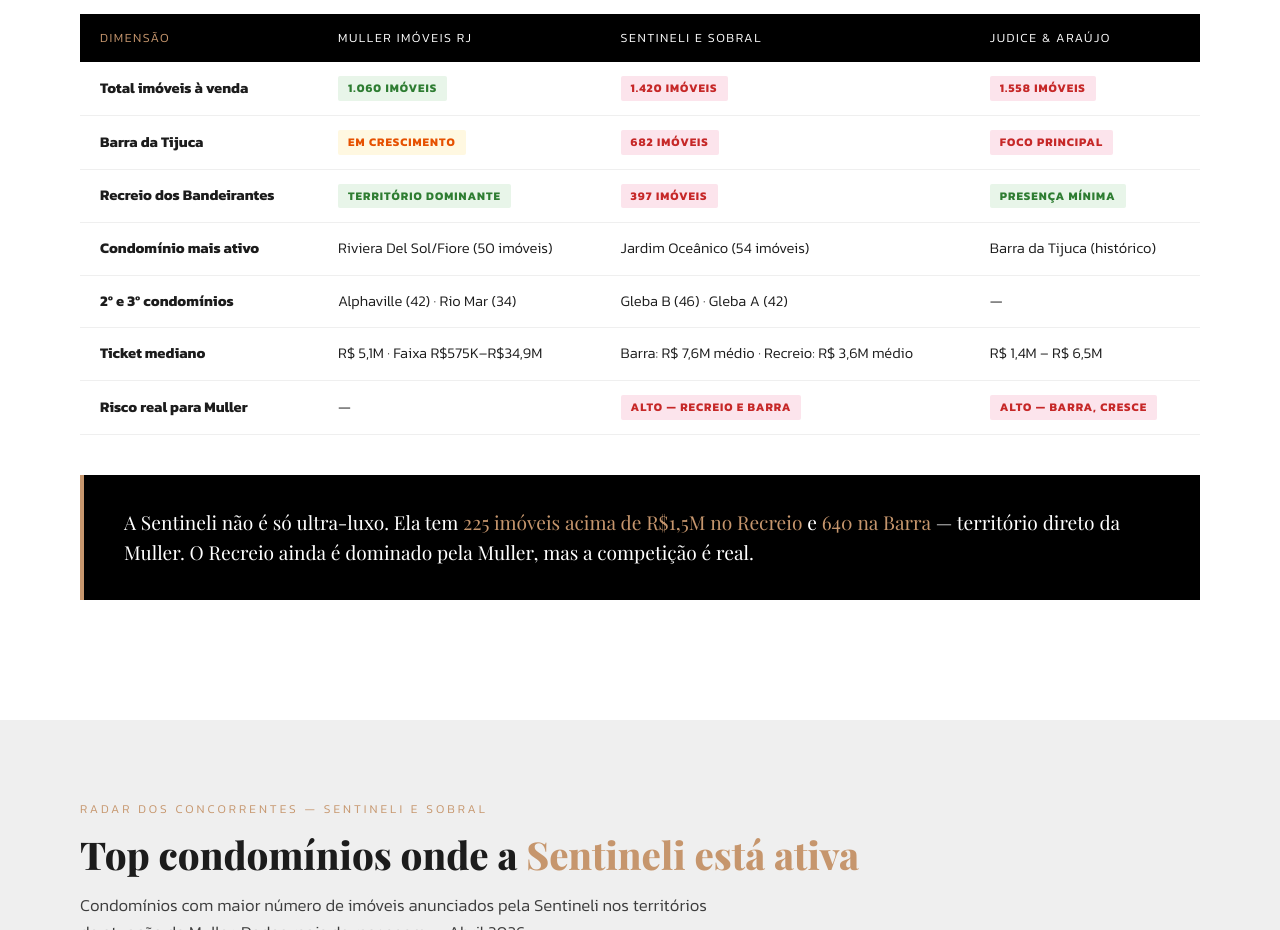
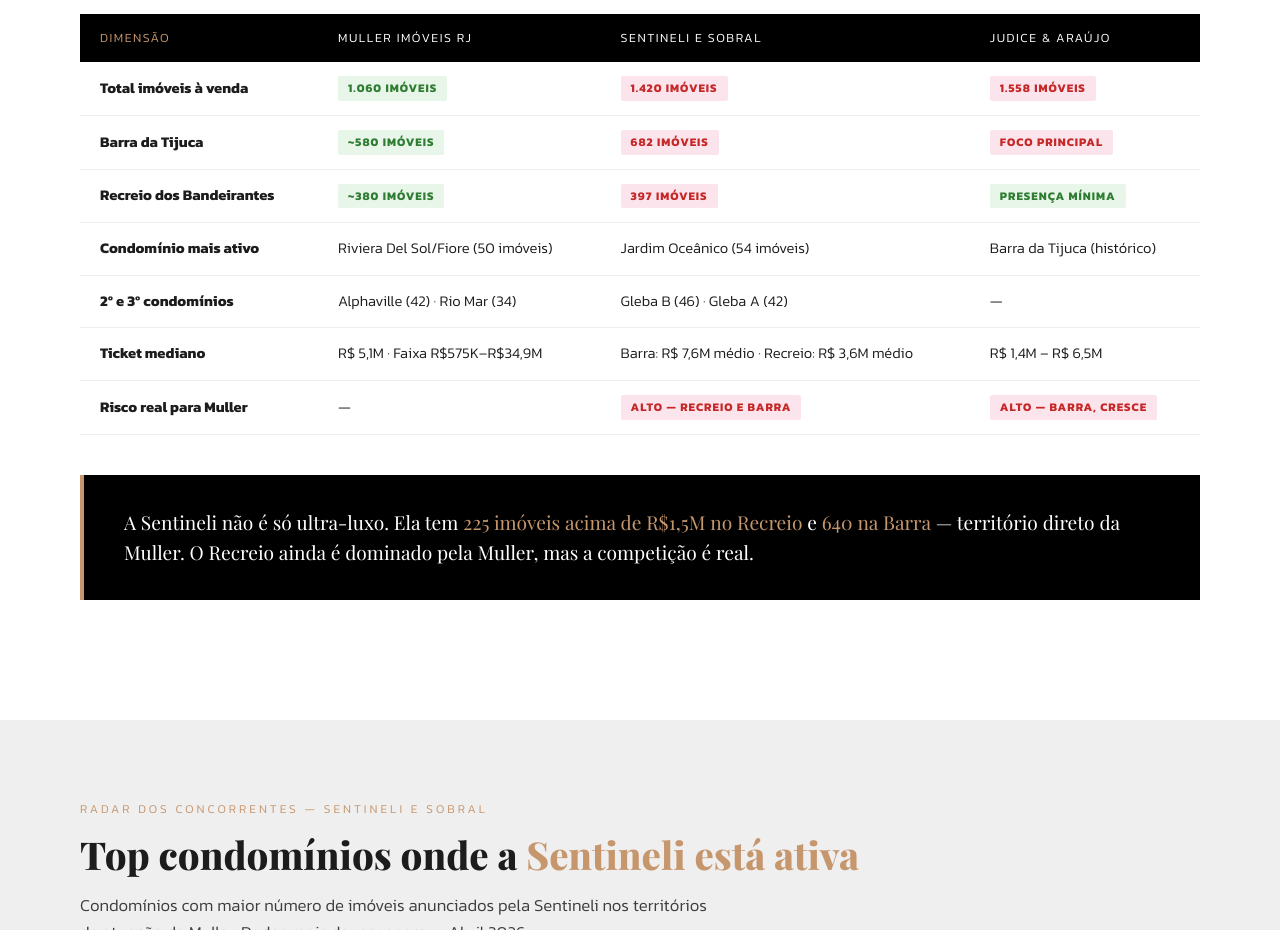
Before and after one commit to reinaldodonadio-glitch/muller-mapa-competitivo, a plain HTML site: page index.html in a window 1280 px wide. Shown: the part 1560-2490 px from the top of the page. Drawn offline with nearby package versions, Linux system fonts and the light colour scheme.

Commit message:
fix: numeros reais Muller por bairro

```diff
--- a/index.html
+++ b/index.html
@@ -181,13 +181,13 @@
         </tr>
         <tr>
           <td><strong>Barra da Tijuca</strong></td>
-          <td><span class="badge badge-warn">Em crescimento</span></td>
+          <td><span class="badge badge-ok">~580 imóveis</span></td>
           <td><span class="badge badge-alert">682 imóveis</span></td>
           <td><span class="badge badge-alert">Foco principal</span></td>
         </tr>
         <tr>
           <td><strong>Recreio dos Bandeirantes</strong></td>
-          <td><span class="badge badge-ok">Território dominante</span></td>
+          <td><span class="badge badge-ok">~380 imóveis</span></td>
           <td><span class="badge badge-alert">397 imóveis</span></td>
           <td><span class="badge badge-ok">Presença mínima</span></td>
         </tr>
```
